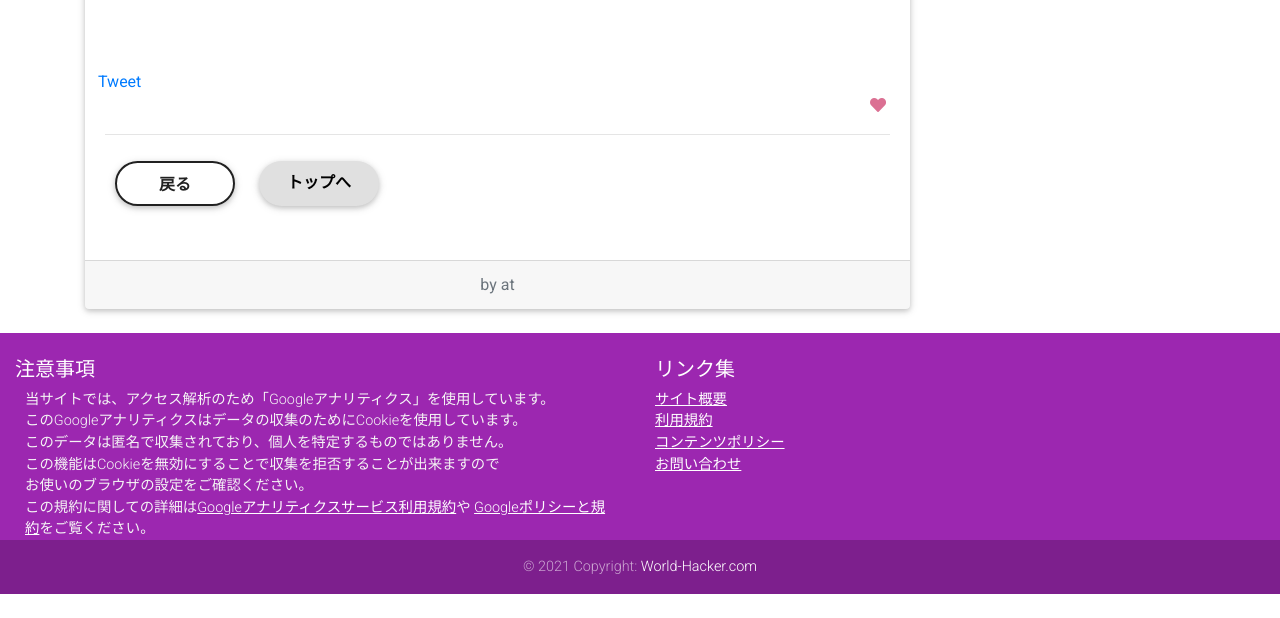
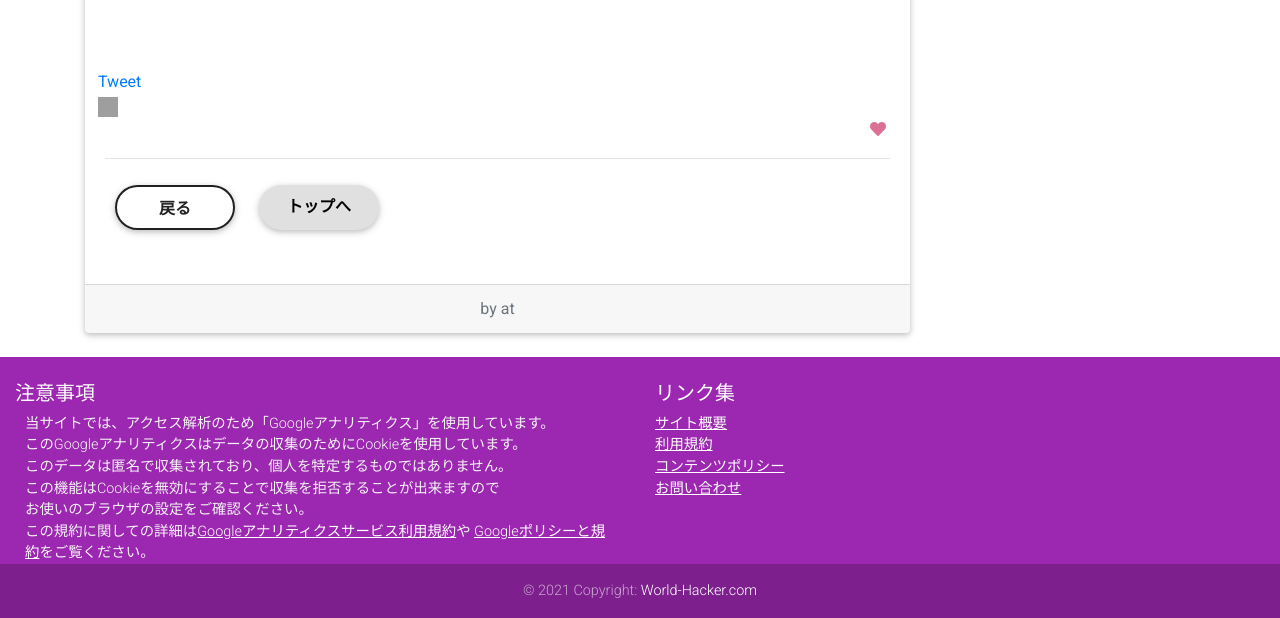
Before and after one commit to Unicorn201/udemy-django-4180, a Django app: template myapp/templates/myapp/post_detail.html in a window 1280 px wide. Shown: the part 699-1317 px from the top of the page. Before the commit the page ends 1293 px from the top, so only its background shows below. Run offline with Django 3.2, Linux system fonts and the light colour scheme; the template is opened without the code that fills it, so the values that code supplies are empty; some libraries are stand-ins or nearby versions; grey boxes are pictures that could not be loaded.

Commit message:
add hatena bookmark

```diff
--- a/myapp/models.py
+++ b/myapp/models.py
@@ -7,7 +7,7 @@ from imagekit.processors import ResizeToFill
 # Create your models here.
 class Category(models.Model):
     name = models.CharField('カテゴリ名', max_length=50)
-    name_en = models.CharField('カテゴリ名英語', max_length=10)
+    name_en = models.CharField('カテゴリ名英語', max_length=20)
     created_at = models.DateTimeField(auto_now_add=True)
     updated_at = models.DateTimeField(auto_now=True)
 
--- a/myapp/templates/myapp/sns_button_for_top.html
+++ b/myapp/templates/myapp/sns_button_for_top.html
@@ -7,10 +7,12 @@
 
     <a rel="nofollow" target="_blank" class="twitter-share-button" href="https://twitter.com/intent/tweet?text={{ object.title }} - ぎょうざブログ" data-size="large">
         Tweet</a>
+    <br>
 
     <a data-pin-do="buttonBookmark" data-pin-tall="true" target="_blank" rel="nofollow"
         href="https://www.pinterest.com/pin/create/button/?url={{ request.scheme }}://{{ request.get_host }}{% url 'myapp:post_detail' object.pk %}&media={{ object.thumbnail.url }}&description={{ object.title }} - ぎょうざブログ">
     </a>
 
+    <a href="https://b.hatena.ne.jp/entry/" class="hatena-bookmark-button" data-hatena-bookmark-layout="basic-label" data-hatena-bookmark-lang="ja" data-hatena-bookmark-width="100" data-hatena-bookmark-height="30" title="このエントリーをはてなブックマークに追加"><img src="https://b.st-hatena.com/images/v4/public/entry-button/button-only@2x.png" alt="このエントリーをはてなブックマークに追加" width="20" height="20" style="border: none;" /></a><script type="text/javascript" src="https://b.st-hatena.com/js/bookmark_button.js" charset="utf-8" async="async"></script>
 
 </div>
--- a/static/css/style.css
+++ b/static/css/style.css
@@ -8,6 +8,10 @@
 #social-platforms .twitter-share-button{
     margin: -7px;
 }
+#social-platforms .hatena-bookmark-button{
+    margin: -7px;
+}
+
 
 * {
     -webkit-box-sizing: border-box;
```
Also changed, not shown: myapp/migrations/0004_auto_20210923_0115.py (added).
